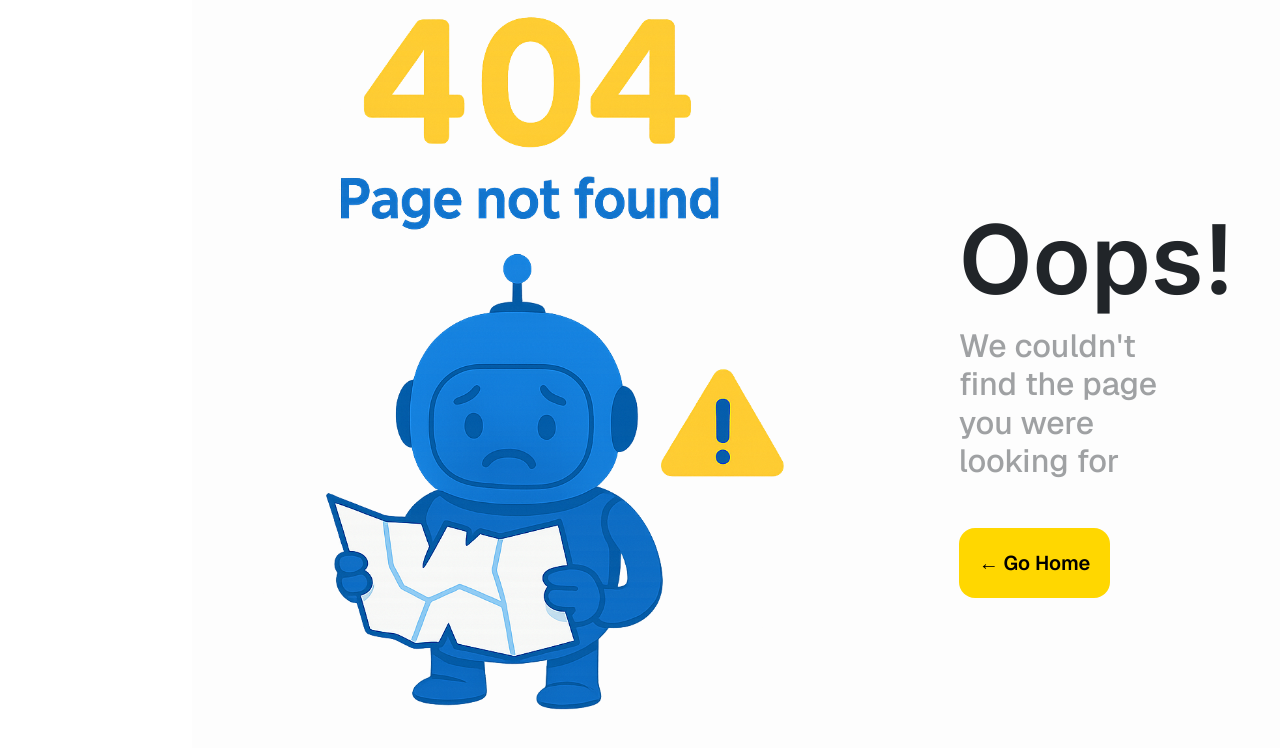
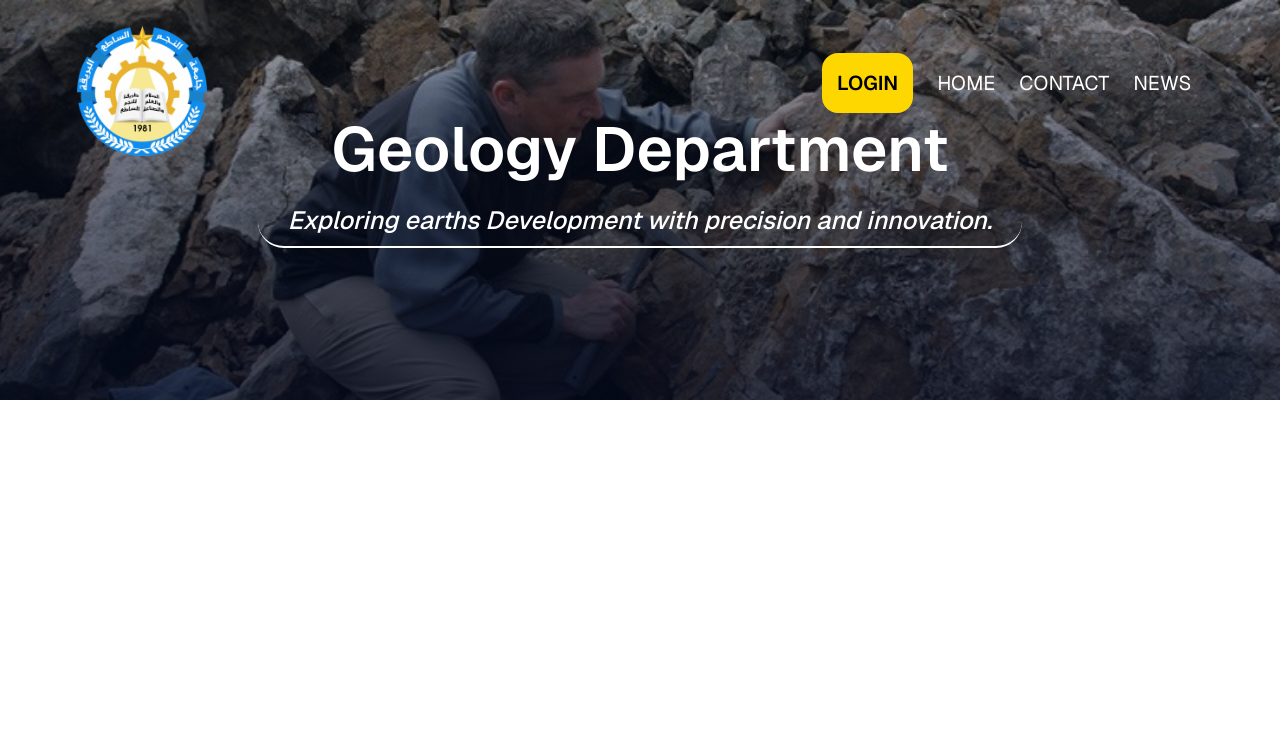
Before and after one commit to Zeedart/Final-Year-Website-Project, a React (Vite) app in the folder Frontend/: page /Geology in a window 1280 px wide. Shown: the top 748 px of the page. Built offline with nearby package versions, Linux system fonts and the light colour scheme.

Commit message:
Added Geology Page WIP

```diff
--- /dev/null
+++ b/Frontend/Departments/DepartmentsData.json
@@ -0,0 +1,51 @@
+[
+    {
+        "id": 1,
+        "heroTxt": "Geology Department",
+        "subHeroTxt": "Exploring earths Development with precision and innovation.",
+        "dean": "Mr. Ali Khalifa Almagbari",
+        "deanOccupation": "Head of the Geology Department",
+        "deanWord": "The Geology Department, part of the Faculty of Engineering Sciences, plays a key role in advancing Earth science education in Libya. With modern labs, specialized facilities in petroleum geology and hydrogeology, and strong academic staff, the department combines theory, field training, and research. It actively collaborates with national institutions like Sirte Company and Schlumberger, maintaining a strong academic and research environment.",
+        "introTitle": "Introduction to the Geology Department",
+        "introTxt": "The Geophysics Department was established in 1981 and is considered the first geophysics department in Libya since the founding of the university building. The Geology Department is one of the departments within the Faculty of Engineering Sciences at Bright Star University. Geology is a branch of science concerned with the study of Earth sciences using geological properties. It has expanded to include various applied fields.",
+        "vision": "To make the Department of Geological Engineering distinguished scientifically and in research at the international and regional levels.",
+        "message": "Graduating engineers with high technical and professional skills capable of joining the labor market according to quality standards.",
+        "goal": "<li>Preparing graduates in Computer and Control Engineering capable of engaging in the labor market.</li><li>Developing the administrative program in the Geological Engineering Department.</li><li>Advancing research aspects in the field of Geological Engineering.</li><li>Offering community service programs in Geological Engineering.</li><li>Enhancing academic reputation through achieving international accreditation.</li>",
+        "linkTxt": "Department Organizational Structure .. Click here",
+        "link" : "https://bsu.edu.ly/wp-content/uploads/2022/06/%D8%A7%D9%84%D9%87%D9%8A%D9%83%D9%84-%D8%A7%D9%84%D8%AA%D9%86%D8%B8%D9%8A%D9%85%D9%8A-%D9%84%D9%82%D8%B3%D9%85-%D9%87%D9%86%D8%AF%D8%B3%D8%A9-%D8%A7%D9%84%D8%AC%D9%8A%D9%88%D9%84%D9%88%D8%AC%D9%8A%D8%A7.pdf"
+    },
+
+    {
+    "id": 2,
+    "heroTxt": "Computer Science Department",
+    "subHeroTxt": "Developing the future, one algorithm at a time.",
+    "dean": "Dr. Abdul Hafid Bukhari",
+    "deanOccupation": "Head of the Computer Science Department",
+    "deanWord": "The Computer Science Department, part of the Faculty of Engineering Sciences, leads in advancing computing education and research in Libya. the department focuses on software development, Problem Solving, Data Structures and Algorithms and practical training.",
+    "introTitle": "Introduction to the Computer Science Department",
+    "introTxt": "The Department of Computer Engineering is one of the departments within the Faculty of Engineering Sciences at Al-Najm Al-Satea University. The department offers a specialization in programmable control, including designing control boards and studying software, digital systems, program design, and coding. This specialization aims to utilize these modern technologies in manufacturing processes. The department also houses several computer labs that cover the practical aspects of all the prescribed courses, both for the department and other scientific departments in the university. These labs are equipped with advanced programming and simulation software to support industrial processes effectively.",
+    "vision": "Academic excellence in preparing qualified national professionals who meet labor market needs and contribute to solving industrial challenges.",
+    "message": "Preparing highly competent and well-trained national graduates ready to enter the job market in Computer Engineering.",
+    "goal": "<li>Achieving quality standards in the entire educational process as well as in administrative and technical affairs.</li><li>Providing all requirements of the educational process including qualified faculty members, advanced labs, and other equipment.</li><li>Developing the research aspect in the field of Computer Engineering.</li><li>Continuous development of the department’s staff.</li>",
+    "linkTxt": "Department Organizational Structure .. Click here",
+    "link" : "https://bsu.edu.ly/wp-content/uploads/2022/06/%D8%A7%D9%84%D9%87%D9%8A%D9%83%D9%84-%D8%A7%D9%84%D8%AA%D9%86%D8%B8%D9%8A%D9%85%D9%8A-%D9%84%D9%82%D8%B3%D9%85-%D9%87%D9%86%D8%AF%D8%B3%D8%A9-%D8%A7%D9%84%D8%AD%D8%A7%D8%B3%D9%88%D8%A8.pdf"
+  },
+
+
+
+  {
+    "id": 3,
+    "heroTxt": "Occupational Safety and Health Engineering Department",
+    "subHeroTxt": "Ensuring safer workplaces through science and practice.",
+    "dean": "Eng. Khaled Omar",
+    "deanOccupation": "Head of the Occupational Safety and Health Engineering Department",
+    "deanWord": "The Occupational Safety and Health Engineering Department strives to promote safety culture and reduce workplace hazards in Libya. The department combines theoretical knowledge with practical training and collaborates with industry to improve occupational health standards.",
+    "introTitle": "Introduction to the Occupational Safety and Health Engineering Department",
+    "introTxt": "It is the specialization concerned with teaching the curriculum of Occupational Safety and Health at the Faculty of Engineering Sciences over eight academic semesters, totaling one hundred and fifty-seven credit hours. This program aims to meet current and future labor market demands across all industrial and service sectors, including construction projects.",
+    "vision": "To make the Safety Department at Bright Star University University a leading department in North Africa by 2028.",
+    "message": "Preparing specialized professionals in Occupational Safety Engineering capable of competing in local and international job markets according to quality standards.",
+    "goal": "<li>Developing the administrative program in the Occupational Safety and Health Engineering Department.</li><li>Advancing research in the field of Occupational Safety and Health Engineering.</li><li>Offering community service programs in Occupational Safety and Health Engineering.</li><li>Enhancing academic reputation through achieving international accreditation.</li>",
+    "linkTxt": null,
+    "link" : null
+  }
+]
--- /dev/null
+++ b/Frontend/Departments/GeologyDep.jsx
@@ -0,0 +1,8 @@
+import Header from "../HomepageSection/Header.jsx"
+
+export default function GeologyDep(){
+
+    return(
+        <Header contact={false}  inDepartment={true} department={0} />
+    )
+}
--- a/Frontend/HomepageSection/FacultyDepartments.jsx
+++ b/Frontend/HomepageSection/FacultyDepartments.jsx
@@ -1,3 +1,4 @@
+import { Link } from "react-router-dom"
 import CEPIC from "./HomepageAssets/CE-PIC.jpg"
 import GEOLOGYPIC from "./HomepageAssets/GEOLOGY-PIC.jpg"
 import SAFTEYPIC from "./HomepageAssets/SAFETY-PIC.jpg"
@@ -11,15 +12,17 @@ export default function FacultyDepartments() {
             </p>
             <div className="row">
                 <div className="Major-col">
-                    <img src={GEOLOGYPIC} alt="Major" />
-                    <div className="layer">
-                        <h3>Petroleum Geology Engineering</h3>
-                    </div>
+                    <Link to={"/Geology"}>
+                        <img src={GEOLOGYPIC} alt="Major" />
+                        <div className="layer">
+                            <h3>Petroleum Geology Engineering</h3>
+                        </div>
+                    </Link>
                 </div>
                 <div className="Major-col">
                     <img src={SAFTEYPIC} alt="Major" />
                     <div className="layer">
-                        <h3>Occupational Safety and Health <br/> Engineering</h3>
+                        <h3>Occupational Safety and Health <br /> Engineering</h3>
                     </div>
                 </div>
                 <div className="Major-col">
@@ -29,6 +32,6 @@ export default function FacultyDepartments() {
                     </div>
                 </div>
             </div>
-        </section>
+        </section >
     )
 }
--- a/Frontend/HomepageSection/Header.jsx
+++ b/Frontend/HomepageSection/Header.jsx
@@ -1,11 +1,31 @@
 import BSULogo from './HomepageAssets/logo-bsu.png';
 import { Link, NavLink } from 'react-router-dom';
+import Departmentjson from "../Departments/DepartmentsData.json"
 
 
 export default function Header(props) {
 
+  let departmentClass = "";
+
+  switch (props.department) {
+    case 0:
+      departmentClass = "smallGeology";
+      break;
+    case 1:
+      departmentClass = "smallComputer Science"
+      break;
+    case 2:
+      departmentClass = "smallOccupational Safety"
+      break;
+    default:
+      departmentClass = "small";
+  }
+
   return (
-    <section className={`header ${props.contact ? "small" : "large"}`}>
+    <section className={`header ${props.contact? "small" :
+      props.inDepartment ? departmentClass : "large"
+    }`
+}>
       <nav>
         <a href="index.html"><img src={BSULogo} alt="logo" /></a>
         <div className="nav-links" id="nav-links">
@@ -38,6 +58,16 @@ export default function Header(props) {
           <h1>Contact Us</h1>
         </div>
         :
+
+        props.inDepartment ?
+          <div className="text-box">
+            <h1>{Departmentjson[props.department].heroTxt}</h1>
+            <p className="Subtext">
+              {Departmentjson[props.department].subHeroTxt}
+            </p>
+          </div>
+
+          :
           <div className="text-box">
             <h1>Faculty of Engineering Science</h1>
             <p className="Subtext">
--- a/Frontend/NewsSection/MainNewsSection.jsx
+++ b/Frontend/NewsSection/MainNewsSection.jsx
@@ -13,7 +13,7 @@ export default function NewsSection(){
 
 
     return (
-        console.log("NEWS SECTION!!!")
+        console.log(data)
     )
 
 }
--- a/Frontend/src/App.css
+++ b/Frontend/src/App.css
@@ -34,6 +34,16 @@ body {
   position: relative;
 }
 
+.smallGeology {
+  height: 50vh;
+  /* background-blend-mode: soft-light; */
+  background-image: linear-gradient(rgba(4, 9, 30, 0.4), rgba(4, 9, 30, 0.79)),
+    url(../Departments/assets/geologist-module.jpg);
+  background-size: cover;
+  background-position: center;
+  position: relative;
+}
+
 .large {
   min-height: 100vh;
   /* background-blend-mode: soft-light; */
@@ -50,7 +60,8 @@ body {
   font-weight: 500;
   border-bottom: 2px solid white;
   border-radius: 3rem;
-  width: 74%;
+  padding: 6px 30px;
+  width: fit-content;
   margin-left: auto;
   margin-right: auto;
   white-space: nowrap;
--- a/Frontend/src/main.jsx
+++ b/Frontend/src/main.jsx
@@ -5,12 +5,14 @@ import { createBrowserRouter, RouterProvider } from 'react-router-dom'
 import Contact from "../ContactSection/MainContactSection.jsx"
 import News from "../NewsSection/MainNewsSection.jsx"
 import NotFound from './NotFound.jsx'
+import GeologyDep from '../Departments/GeologyDep.jsx'
 
 const router = createBrowserRouter([
   {path: "/", element: <App />},
   {path: "/Contact", element: <Contact />},
   {path: "/News", element: <News />},
-  {path: "*", element: <NotFound />}
+  {path: "*", element: <NotFound />},
+  {path: "/Geology", element: <GeologyDep />}
   /* {path: "/Departments", element: <Departments />},
   {path: "/News", element: <News />},
   {path: "/Dashboard", element: <Dashboard />} */
```
Also changed, not shown: Frontend/Departments/assets/geologist-module.jpg (added). Lines whose indentation alone changed are shown as unchanged.
